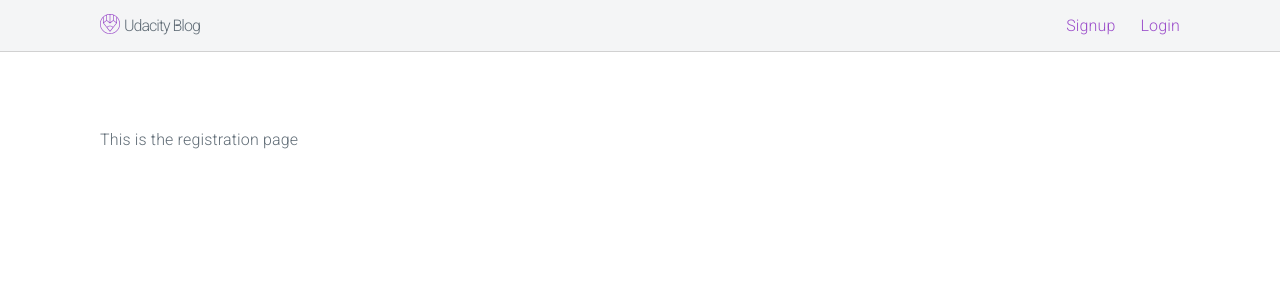
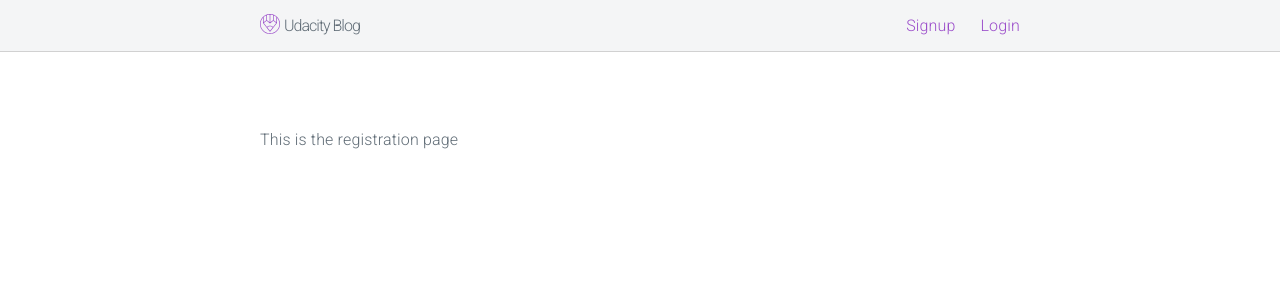
Before and after one commit to rrjoson/udacity-multi-user-blog, a Python web app: template templates/signup.html in a window 1280 px wide. Shown: the top 300 px of the page. Run offline with Jinja, Linux system fonts and the light colour scheme; the template is opened without the code that fills it, so the values that code supplies are empty; some libraries are stand-ins or nearby versions.

Commit message:
Add 80rem max-width to containers

```diff
--- a/static/style.css
+++ b/static/style.css
@@ -3,6 +3,10 @@
 
 
 /* Base Template */
+
+.wrapper .container {
+	max-width: 80rem;
+}
 
 .navigation {
     background: #f4f5f6;
--- a/templates/base.html
+++ b/templates/base.html
@@ -12,6 +12,7 @@
 	<link rel="stylesheet" href="/static/style.css">
 </head>
 <body>
+	<div class="wrapper">
 		<nav class="navigation">
 			<div class="container">
 				<a href="/" class="navigation__title">
@@ -34,5 +35,6 @@
 				{% endblock %}
 			</div>
 		</section>
+	</div>
 </body>
 </html>
```
Lines whose indentation alone changed are shown as unchanged.
